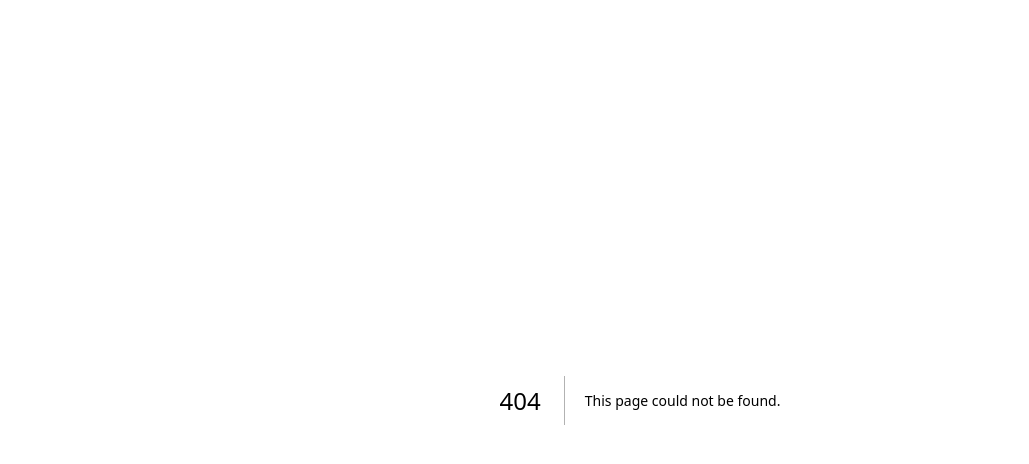
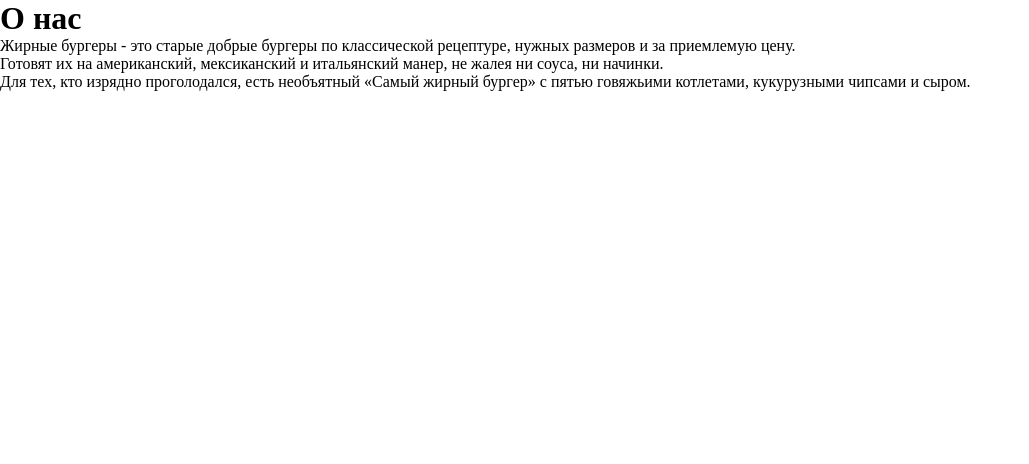
Before and after one commit to horoshopodumaj/next-trainy, a Next.js app: page /about in a window 1280 px wide. Before the commit this address had no page. Shown: the top 464 px of the page, without its empty margins (0-1029 px from the left). Built offline with nearby package versions, Linux system fonts and the light colour scheme.

Commit message:
creating new pages

```diff
--- /dev/null
+++ b/pages/about.tsx
@@ -0,0 +1,25 @@
+import React from "react";
+
+type Props = {};
+
+const AboutPage = (props: Props) => {
+    return (
+        <div>
+            <h1>О нас</h1>
+            <p>
+                Жирные бургеры - это старые добрые бургеры по классической рецептуре, нужных
+                размеров и за приемлемую цену.
+            </p>
+            <p>
+                Готовят их на американский, мексиканский и итальянский манер, не жалея ни соуса, ни
+                начинки.
+            </p>
+            <p>
+                Для тех, кто изрядно проголодался, есть необъятный «Самый жирный бургер» с пятью
+                говяжьими котлетами, кукурузными чипсами и сыром.
+            </p>
+        </div>
+    );
+};
+
+export default AboutPage;
```
Also changed, not shown: components/header.tsx (added, +9 -0 lines), pages/burgers/cheeseburger.tsx (added, +13 -0 lines), pages/burgers/index.tsx (added, +13 -0 lines).
